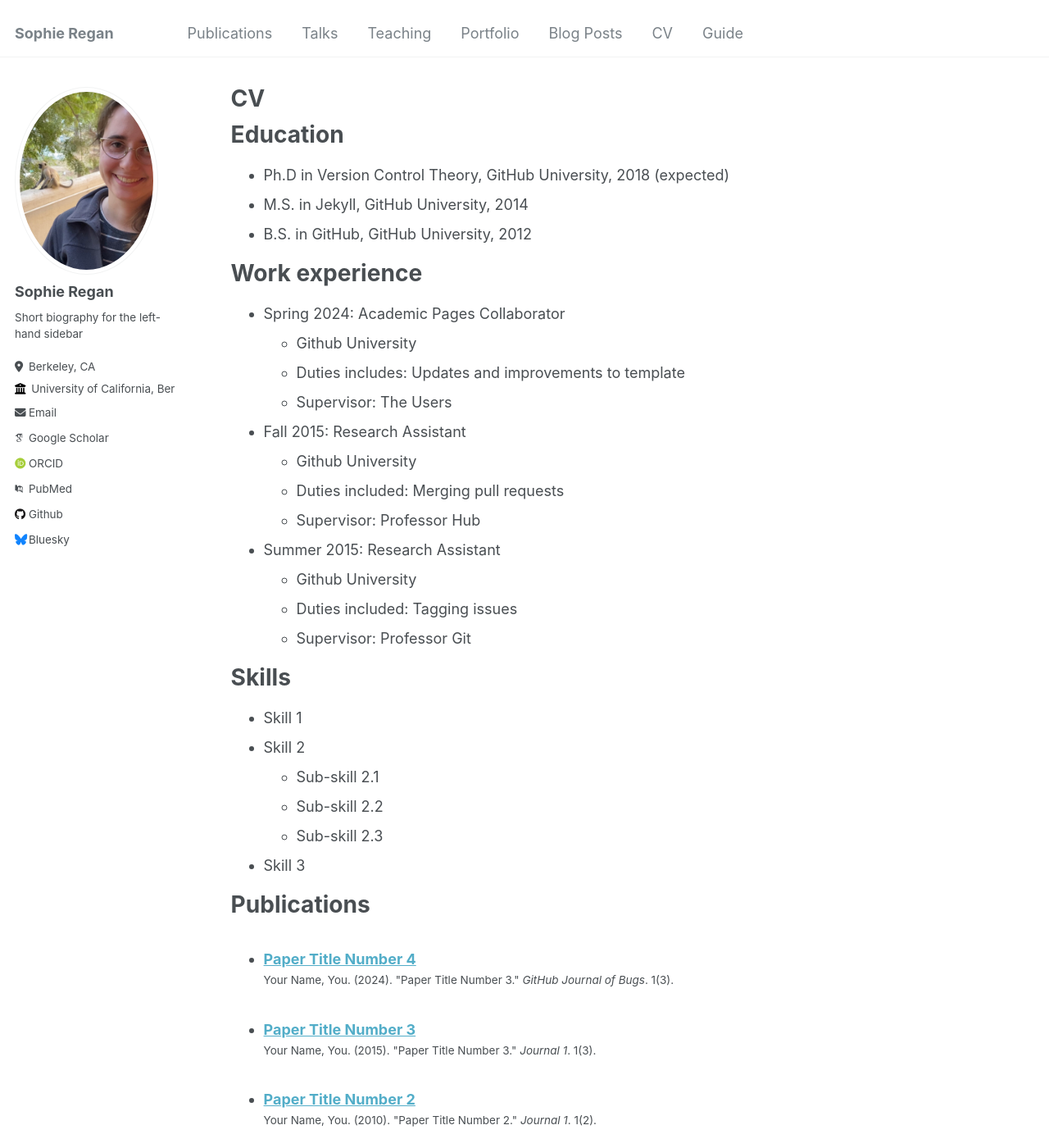
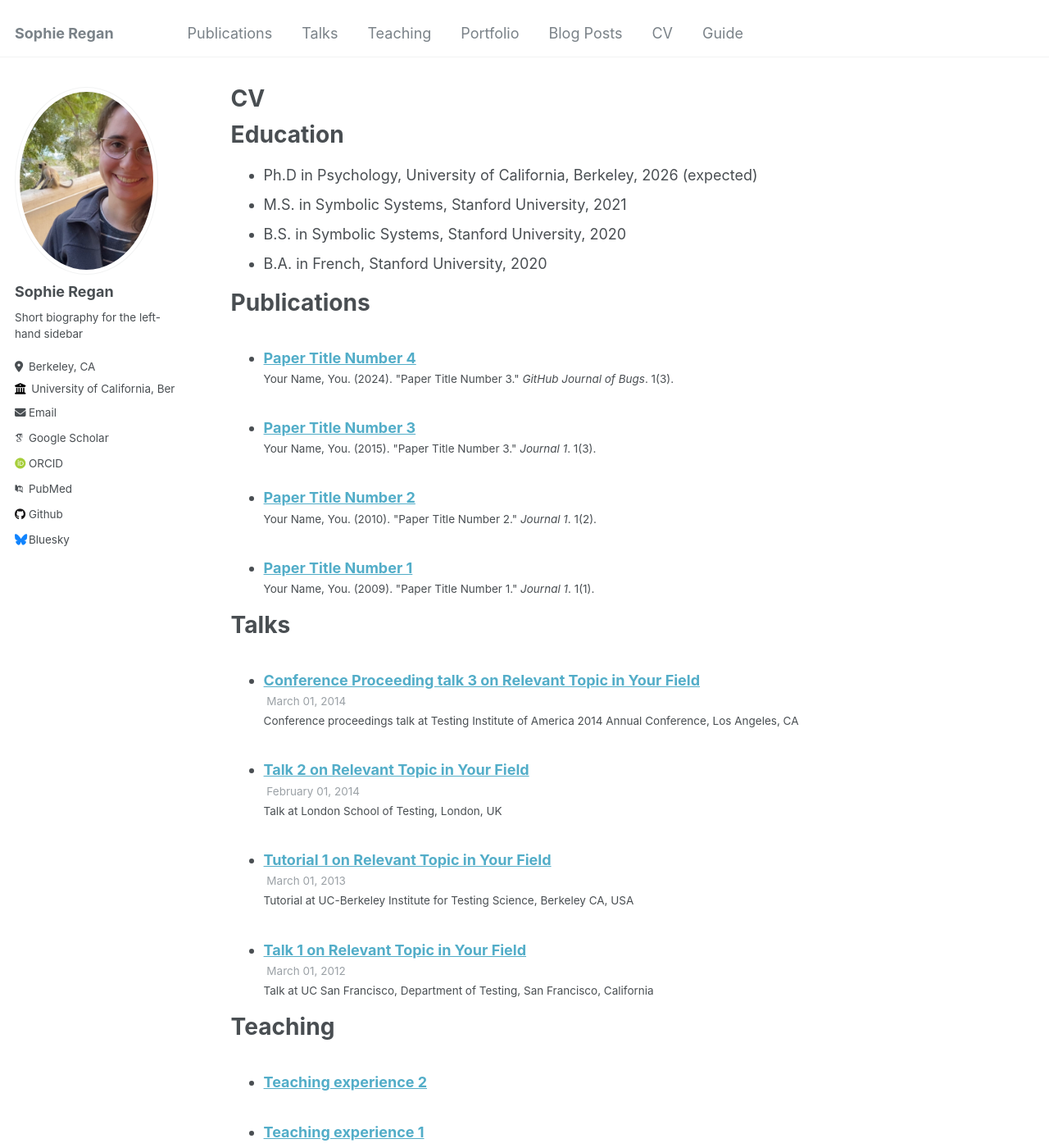
Before and after one commit to regansophie/regansophie, a Jekyll site: the page built from _pages/cv.md, in a window 1280 px wide and 1400 px high. Shown: the whole window at 82% size. Built offline with Jekyll 4.4.1, drawn with Linux system fonts in a browser that asks for light colours; some web fonts are replaced.

Commit message:
Update cv.md

```diff
--- a/_pages/cv.md
+++ b/_pages/cv.md
@@ -11,35 +11,11 @@ redirect_from:
 
 Education
 ======
-* Ph.D in Version Control Theory, GitHub University, 2018 (expected)
-* M.S. in Jekyll, GitHub University, 2014
-* B.S. in GitHub, GitHub University, 2012
+* Ph.D in Psychology, University of California, Berkeley, 2026 (expected)
+* M.S. in Symbolic Systems, Stanford University, 2021
+* B.S. in Symbolic Systems, Stanford University, 2020
+* B.A. in French, Stanford University, 2020
 
-Work experience
-======
-* Spring 2024: Academic Pages Collaborator
-  * Github University
-  * Duties includes: Updates and improvements to template
-  * Supervisor: The Users
-
-* Fall 2015: Research Assistant
-  * Github University
-  * Duties included: Merging pull requests
-  * Supervisor: Professor Hub
-
-* Summer 2015: Research Assistant
-  * Github University
-  * Duties included: Tagging issues
-  * Supervisor: Professor Git
-
-Skills
-======
-* Skill 1
-* Skill 2
-  * Sub-skill 2.1
-  * Sub-skill 2.2
-  * Sub-skill 2.3
-* Skill 3
 
 Publications
 ======
```
